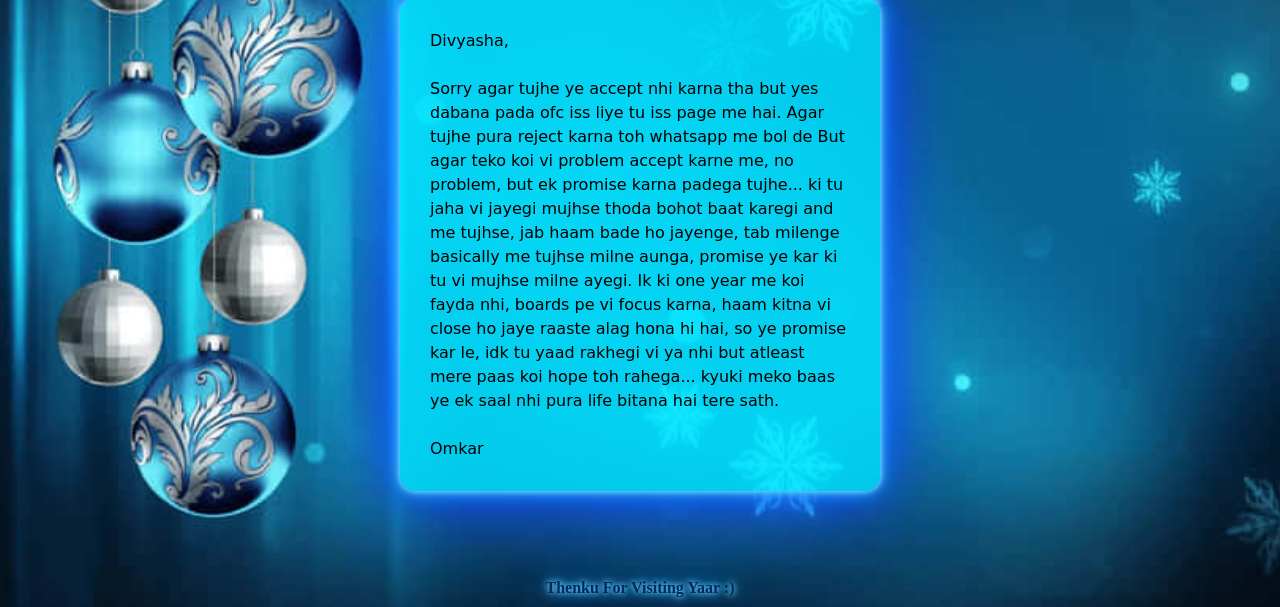
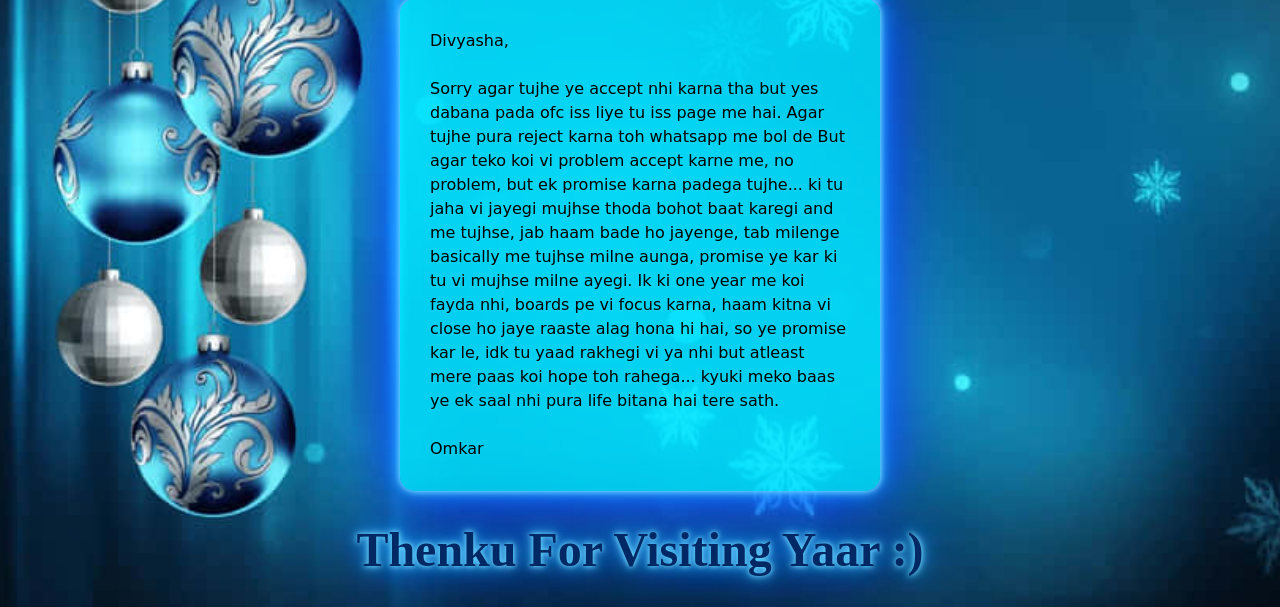
Before and after one commit to Omkar5371/Mission-051109, a plain HTML site: page lastpage.html in a window 1280 px wide. Shown: the part 193-800 px from the top of the page. Drawn offline with Linux system fonts and the light colour scheme.

Commit message:
Update lastpage.html

```diff
--- a/lastpage.html
+++ b/lastpage.html
@@ -56,8 +56,6 @@
 
         .footer{
             text-align: center;
-            margin-top: 15px;
-            font-weight: bold;
             color: #002864;
             text-shadow:
             0 0 5px #69dcff,
@@ -99,7 +97,7 @@
             Omkar
             <br>
         </p>
-        <div class = "footer">Thenku For Visiting Yaar :) </div>
+        <h1 class = "footer">Thenku For Visiting Yaar :) </h1>
     </div>
 
 
```
